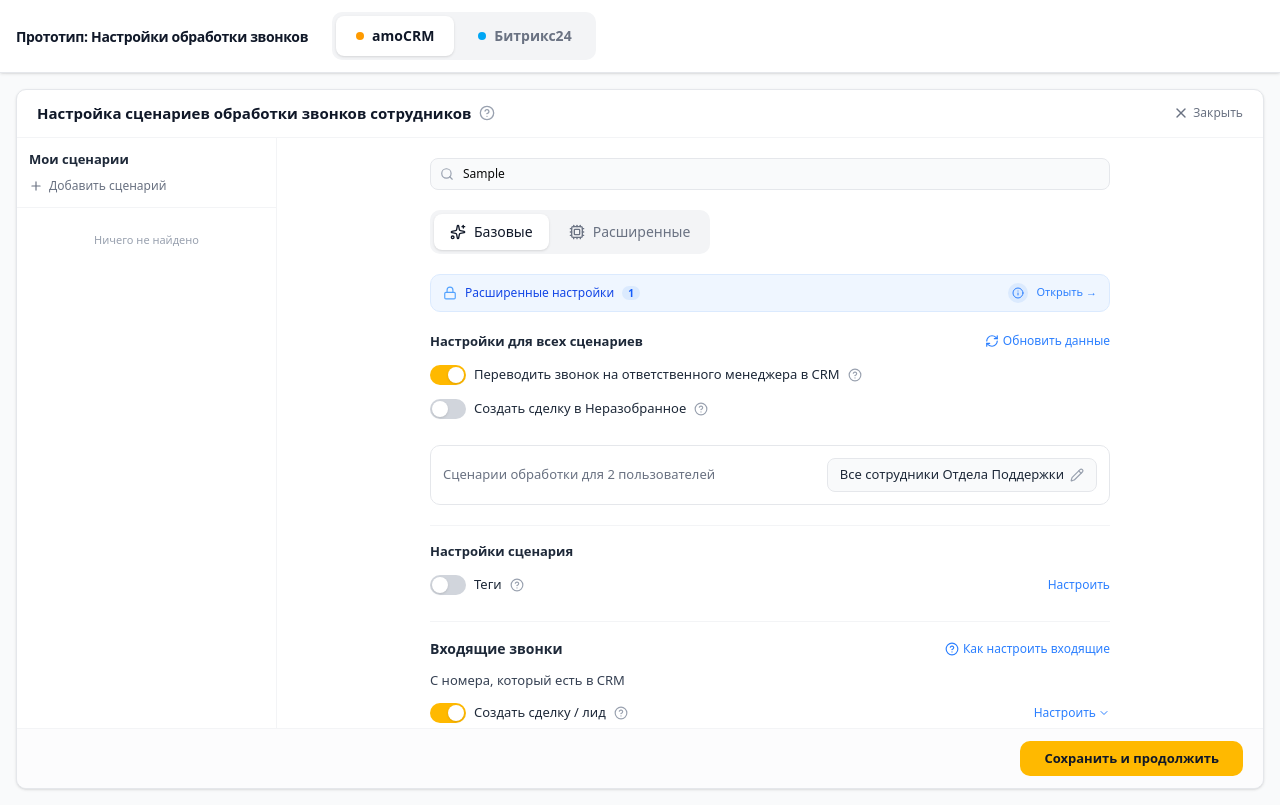
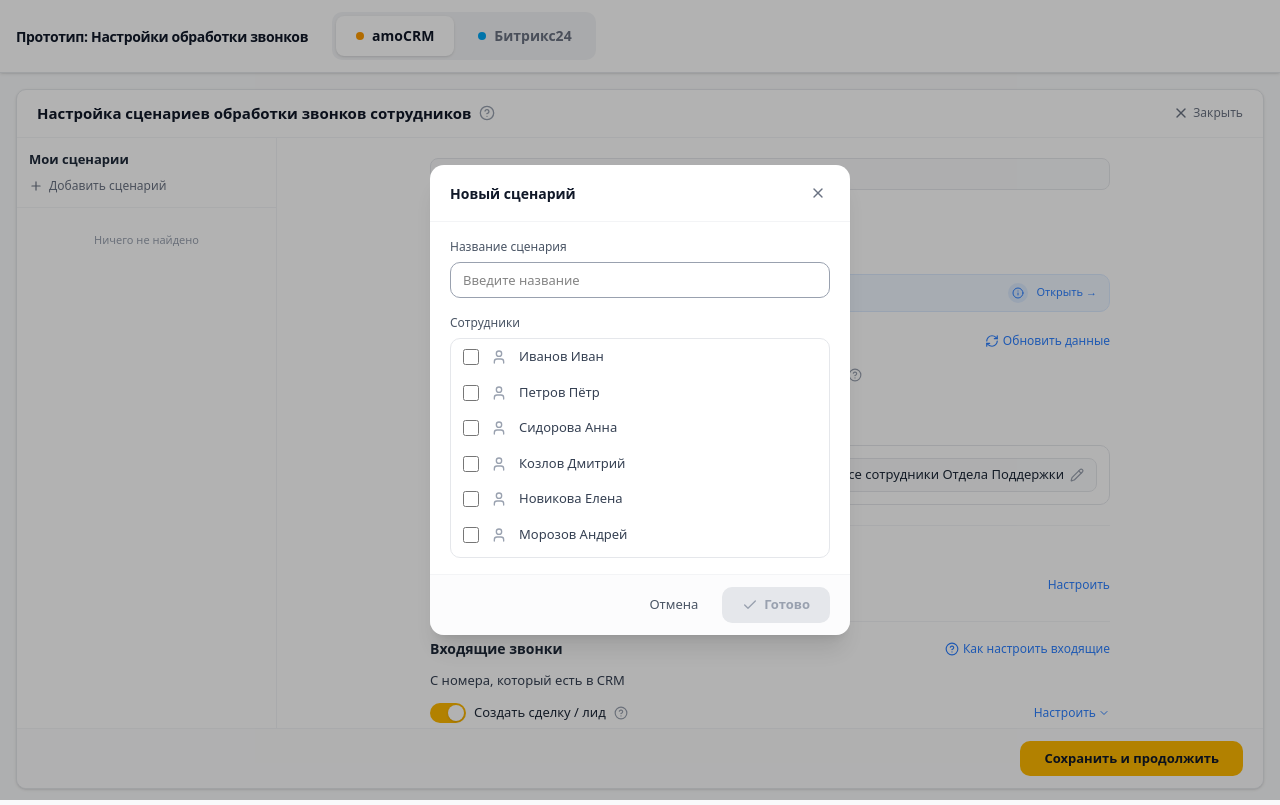
Before and after one commit to Zuhlon/Standart-Profi-Settings, a Next.js app: page / in a window 1280 px wide. Both pictures are taken after typing "Sample" into the empty fields and a click on the button "Добавить сценарий". Built offline with nearby package versions, Linux system fonts and the light colour scheme.

Commit message:
feat: add scenario creation with modal (name + employee selection)

```diff
--- a/src/components/prototype/AmoCRM.tsx
+++ b/src/components/prototype/AmoCRM.tsx
@@ -3,7 +3,7 @@
 import { usePrototypeStore, type CrmType } from '@/store/prototype-store';
 import { CrmToggle, LockedExtendedBlock } from './CrmToggle';
 import { ModeTabs } from './ModeTabs';
-import { ScenarioCard, DuplicateModal, DuplicateLoadingModal, DeleteConfirmModal, LoadingOverlay } from './SharedComponents';
+import { ScenarioCard, DuplicateModal, DuplicateLoadingModal, DeleteConfirmModal, AddScenarioModal, LoadingOverlay } from './SharedComponents';
 import { cn } from '@/lib/utils';
 import {
   CircleHelp, X, RefreshCw, Plus, Search, Pencil,
@@ -23,6 +23,7 @@ function ScenarioSidebar({ crm, search, onDuplicate, disabled }: {
   const [duplicateId, setDuplicateId] = useState<string | null>(null);
   const [loadingDuplicateId, setLoadingDuplicateId] = useState<string | null>(null);
   const [deleteId, setDeleteId] = useState<string | null>(null);
+  const [showAddModal, setShowAddModal] = useState(false);
   const timerRef = useRef<ReturnType<typeof setTimeout> | null>(null);
 
   const handleDuplicate = (scenarioId: string) => {
@@ -61,7 +62,7 @@ function ScenarioSidebar({ crm, search, onDuplicate, disabled }: {
       <div className="w-[260px] shrink-0 border-r border-gray-100 bg-white flex flex-col h-full">
         <div className="p-3 border-b border-gray-100">
           <h3 className="text-[13px] font-semibold text-gray-800 mb-2">Мои сценарии</h3>
-          <button className="flex items-center gap-1.5 text-[12px] text-gray-500 hover:text-gray-700 cursor-pointer">
+          <button onClick={() => setShowAddModal(true)} className="flex items-center gap-1.5 text-[12px] text-gray-500 hover:text-gray-700 cursor-pointer">
             <Plus className="w-3.5 h-3.5" />
             Добавить сценарий
           </button>
@@ -99,6 +100,8 @@ function ScenarioSidebar({ crm, search, onDuplicate, disabled }: {
           onConfirm={handleDelete}
         />
       )}
+
+      <AddScenarioModal open={showAddModal} onClose={() => setShowAddModal(false)} crm={crm} />
 
       <DuplicateModal
         key={duplicateId}
--- a/src/components/prototype/Bitrix24.tsx
+++ b/src/components/prototype/Bitrix24.tsx
@@ -3,7 +3,7 @@
 import { usePrototypeStore, type CrmType } from '@/store/prototype-store';
 import { CrmToggle, LockedExtendedBlock } from './CrmToggle';
 import { ModeTabs } from './ModeTabs';
-import { ScenarioCard, DuplicateModal, DuplicateLoadingModal, DeleteConfirmModal, LoadingOverlay } from './SharedComponents';
+import { ScenarioCard, DuplicateModal, DuplicateLoadingModal, DeleteConfirmModal, AddScenarioModal, LoadingOverlay } from './SharedComponents';
 import { cn } from '@/lib/utils';
 import {
   CircleHelp, X, RefreshCw, Plus, Search, Pencil, FolderOpen, Phone,
@@ -37,6 +37,7 @@ function BitrixScenarioSidebar({ crm, search, disabled }: { crm: CrmType; search
   const [duplicateId, setDuplicateId] = useState<string | null>(null);
   const [loadingDuplicateId, setLoadingDuplicateId] = useState<string | null>(null);
   const [deleteId, setDeleteId] = useState<string | null>(null);
+  const [showAddModal, setShowAddModal] = useState(false);
   const timerRef = useRef<ReturnType<typeof setTimeout> | null>(null);
 
   const handleDuplicate = (scenarioId: string) => {
@@ -72,7 +73,7 @@ function BitrixScenarioSidebar({ crm, search, disabled }: { crm: CrmType; search
       <div className="flex-1 overflow-y-auto p-2 space-y-1">
         <div className="px-1 pb-2 flex items-center justify-between">
           <h3 className="text-[13px] font-semibold text-gray-800">Мои сценарии</h3>
-          <button className="flex items-center gap-1 text-[11px] text-gray-500 hover:text-gray-700 cursor-pointer">
+          <button onClick={() => setShowAddModal(true)} className="flex items-center gap-1 text-[11px] text-gray-500 hover:text-gray-700 cursor-pointer">
             <Plus className="w-3 h-3" />Добавить
           </button>
         </div>
@@ -107,6 +108,8 @@ function BitrixScenarioSidebar({ crm, search, disabled }: { crm: CrmType; search
           onConfirm={handleDelete}
         />
       )}
+
+      <AddScenarioModal open={showAddModal} onClose={() => setShowAddModal(false)} crm={crm} />
 
       <DuplicateModal
         key={duplicateId}
--- a/src/components/prototype/SharedComponents.tsx
+++ b/src/components/prototype/SharedComponents.tsx
@@ -4,6 +4,120 @@ import { useState } from 'react';
 import { usePrototypeStore, type CrmType, type Scenario, MOCK_EMPLOYEES } from '@/store/prototype-store';
 import { cn } from '@/lib/utils';
 import { Copy, Trash2, X, Check, User, Loader2, AlertTriangle } from 'lucide-react';
+
+/* ─── Add Scenario Modal ─── */
+
+export function AddScenarioModal({ open, onClose, crm }: {
+  open: boolean;
+  onClose: () => void;
+  crm: CrmType;
+}) {
+  const { createScenario } = usePrototypeStore();
+  const [name, setName] = useState('');
+  const [selected, setSelected] = useState<string[]>([]);
+
+  if (!open) return null;
+
+  const toggleEmployee = (id: string) => {
+    setSelected((prev) => prev.includes(id) ? prev.filter((e) => e !== id) : [...prev, id]);
+  };
+
+  const canSubmit = name.trim().length > 0 && selected.length > 0;
+
+  const handleDone = () => {
+    if (!canSubmit) return;
+    createScenario(crm, name.trim(), selected);
+    setName('');
+    setSelected([]);
+    onClose();
+  };
+
+  return (
+    <div className="fixed inset-0 z-[100] flex items-center justify-center">
+      <div className="absolute inset-0 bg-black/30" onClick={onClose} />
+      <div className="relative bg-white rounded-xl shadow-xl w-[420px] max-h-[80vh] flex flex-col">
+        {/* Header */}
+        <div className="flex items-center justify-between px-5 py-4 border-b border-gray-100">
+          <h3 className="text-[14px] font-semibold text-gray-900">Новый сценарий</h3>
+          <button onClick={onClose} className="p-1 rounded hover:bg-gray-100 cursor-pointer">
+            <X className="w-4 h-4 text-gray-500" />
+          </button>
+        </div>
+
+        {/* Body */}
+        <div className="flex-1 overflow-y-auto px-5 py-4 space-y-4">
+          {/* Name */}
+          <div>
+            <label className="block text-[12px] font-medium text-gray-600 mb-1.5">Название сценария</label>
+            <input
+              type="text"
+              value={name}
+              onChange={(e) => setName(e.target.value)}
+              placeholder="Введите название"
+              className="w-full h-9 px-3 text-[13px] border border-gray-200 rounded-lg focus:outline-none focus:border-gray-400"
+              autoFocus
+            />
+          </div>
+
+          {/* Employee selection */}
+          <div>
+            <label className="block text-[12px] font-medium text-gray-600 mb-1.5">
+              Сотрудники
+              {selected.length > 0 && (
+                <span className="ml-1.5 text-[11px] text-blue-500 font-normal">
+                  Выбрано: {selected.length}
+                </span>
+              )}
+            </label>
+            <div className="border border-gray-200 rounded-lg max-h-[220px] overflow-y-auto">
+              {MOCK_EMPLOYEES.map((emp) => (
+                <label
+                  key={emp.id}
+                  className={cn(
+                    'flex items-center gap-3 px-3 py-2 cursor-pointer transition-colors',
+                    selected.includes(emp.id) ? 'bg-blue-50' : 'hover:bg-gray-50'
+                  )}
+                >
+                  <input
+                    type="checkbox"
+                    checked={selected.includes(emp.id)}
+                    onChange={() => toggleEmployee(emp.id)}
+                    className="w-4 h-4 rounded border-gray-300 text-blue-500 focus:ring-blue-400"
+                  />
+                  <User className="w-4 h-4 text-gray-400 shrink-0" />
+                  <span className="text-[13px] text-gray-700">{emp.name}</span>
+                </label>
+              ))}
+            </div>
+          </div>
+        </div>
+
+        {/* Footer */}
+        <div className="flex items-center justify-end gap-2 px-5 py-3 border-t border-gray-100 bg-gray-50/50 rounded-b-xl">
+          <button
+            onClick={onClose}
+            className="px-4 py-2 text-[13px] text-gray-600 hover:text-gray-800 font-medium cursor-pointer"
+          >
+            Отмена
+          </button>
+          <button
+            onClick={handleDone}
+            disabled={!canSubmit}
+            className={cn(
+              'px-5 py-2 text-[13px] font-semibold rounded-lg transition-colors flex items-center gap-1.5',
+              canSubmit
+                ? 'bg-amber-400 hover:bg-amber-500 text-gray-900 cursor-pointer'
+                : 'bg-gray-200 text-gray-400 cursor-not-allowed'
+            )}
+          >
+            <Check className="w-4 h-4" />
+            Готово
+          </button>
+        </div>
+      </div>
+    </div>
+  );
+}
 
 /* ─── Duplicate Modal ─── */
 
--- a/src/store/prototype-store.ts
+++ b/src/store/prototype-store.ts
@@ -73,6 +73,7 @@ interface PrototypeState {
   renameScenario: (crm: CrmType, id: string, newName: string) => void;
   duplicateScenario: (crm: CrmType, id: string, newName: string, employeeIds: string[]) => void;
   deleteScenario: (crm: CrmType, id: string) => void;
+  createScenario: (crm: CrmType, name: string, employeeIds: string[]) => void;
 }
 
 // --- Toggle factories ---
@@ -265,6 +266,31 @@ export const usePrototypeStore = create<PrototypeState>()(
             selectedScenarioId: { ...state.selectedScenarioId, [crm]: newSelected },
           };
         }),
+
+      createScenario: (crm, name, employeeIds) =>
+        set((state) => {
+          const scenariosKey = crm === 'amocrm' ? 'amocrmScenarios' : 'bitrix24Scenarios';
+          const scenarios = state[scenariosKey];
+          const unit = crm === 'amocrm' ? 'пользователей' : 'номеров';
+          const newId = `scenario_${Date.now()}`;
+          const newScenario: Scenario = {
+            id: newId,
+            name,
+            count: employeeIds.length,
+            unit,
+            enabled: true,
+            tagsEnabled: false,
+            isStandard: false,
+            settings: {
+              incoming: createCallSection('incoming'),
+              outgoing: createCallSection('outgoing'),
+            },
+          };
+          return {
+            [scenariosKey]: [...scenarios, newScenario],
+            selectedScenarioId: { ...state.selectedScenarioId, [crm]: newId },
+          };
+        }),
     }),
     {
       name: 'crm-prototype-state-v3',
```
